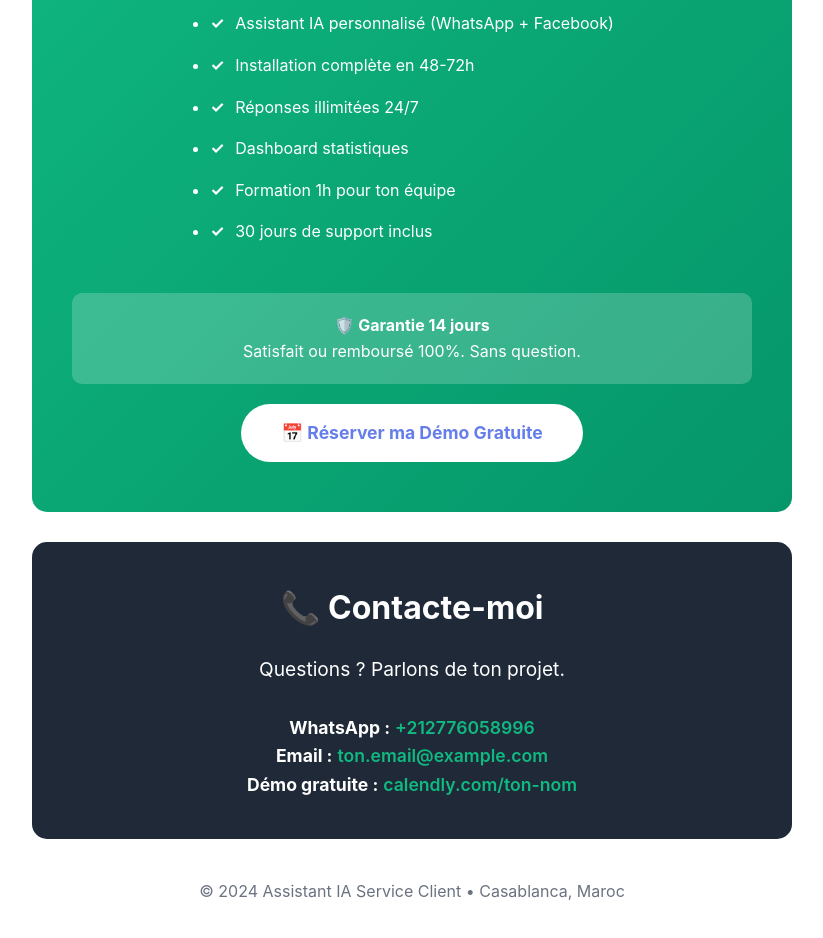
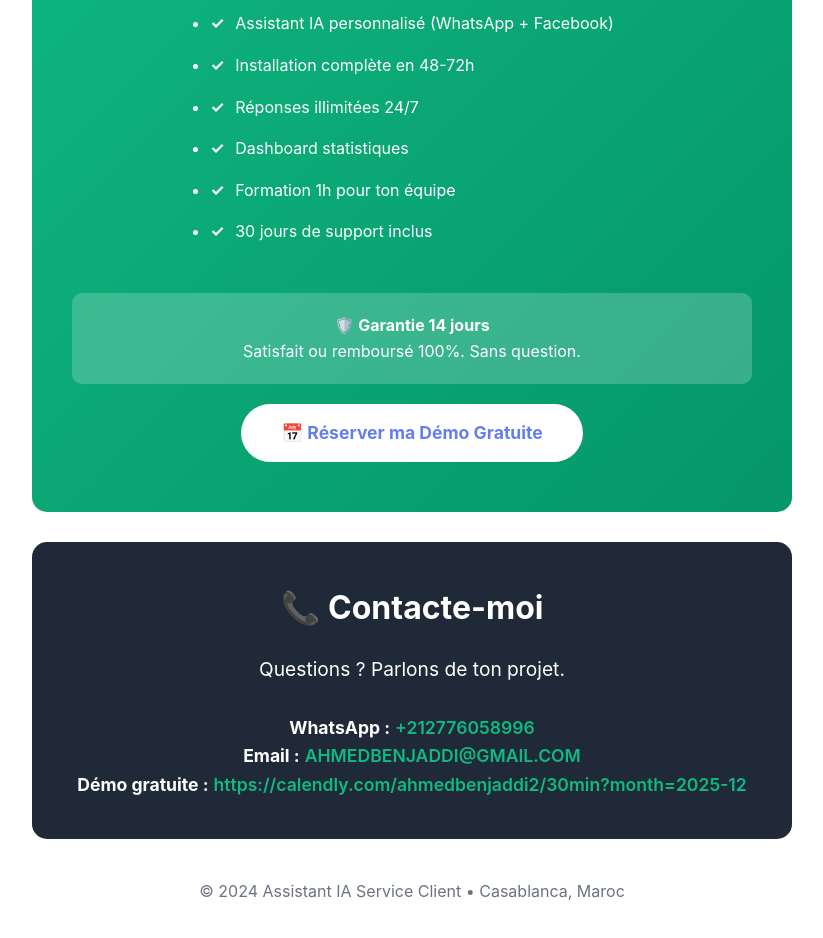
Before and after one commit to ahmedbenjy/MOMO-IA, a plain HTML site: page index.html in a window 1280 px wide. Shown: the part 3072-4010 px from the top of the page, without its empty margins (228-1051 px from the left). Drawn offline with Linux system fonts and the light colour scheme.

Commit message:
Update index.html

```diff
--- a/index.html
+++ b/index.html
@@ -307,8 +307,8 @@
 
             <p style="font-size: 1.1rem;">
                 <strong>WhatsApp :</strong> <a href="https://wa.me/212776058996">+212776058996</a><br>
-                <strong>Email :</strong> <a href="mailto:AHMEDBENJADDI@GMAIL.COM">ton.email@example.com</a><br>
-                <strong>Démo gratuite :</strong> <a href="https://calendly.com/ahmedbenjaddi2/30min?month=2025-12">calendly.com/ton-nom</a>
+                <strong>Email :</strong> <a href="mailto:AHMEDBENJADDI@GMAIL.COM">AHMEDBENJADDI@GMAIL.COM</a><br>
+                <strong>Démo gratuite :</strong> <a href="https://calendly.com/ahmedbenjaddi2/30min?month=2025-12">https://calendly.com/ahmedbenjaddi2/30min?month=2025-12</a>
             </p>
         </div>
 
```
